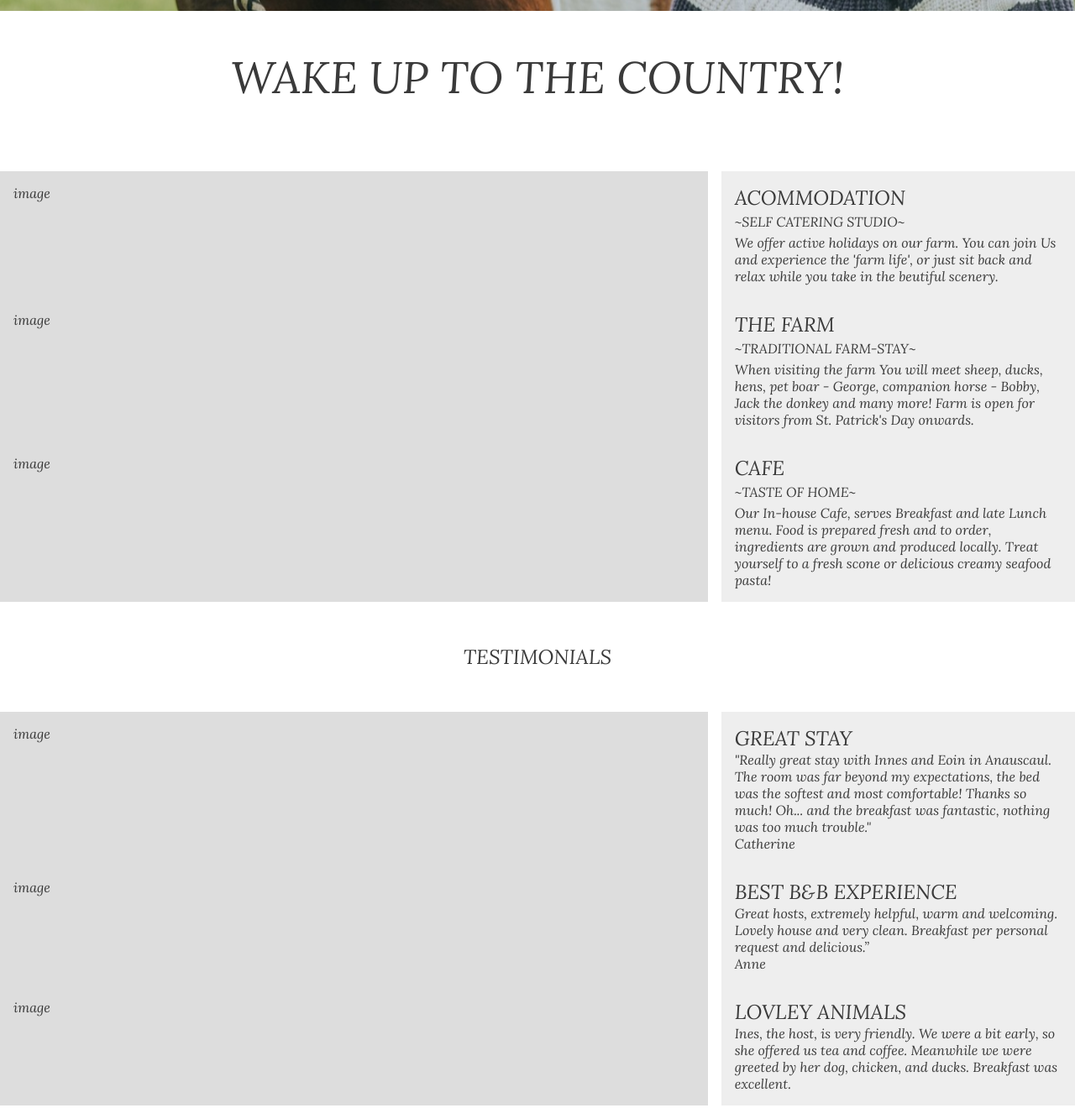
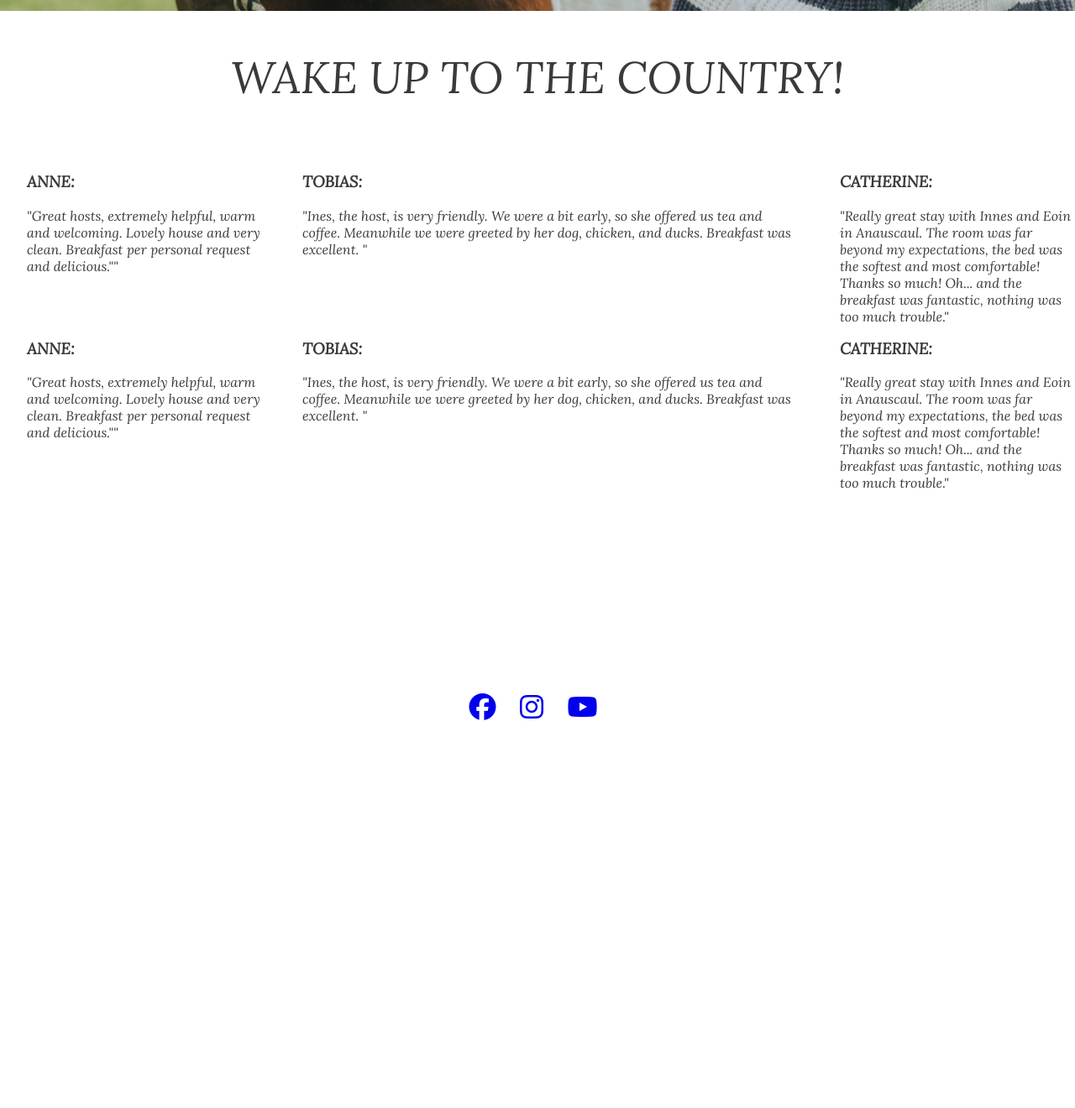
Before and after one commit to tetaPehta/Shadow-River-B-B, a plain HTML site: page index.html in a window 1280 px wide. Shown: the part 662-1982 px from the top of the page at 84% size. After the commit the page ends 1589 px from the top, so only its background shows below. Drawn offline with Linux system fonts and the light colour scheme.

Commit message:
Add style to landing page

```diff
--- a/assets/css/style.css
+++ b/assets/css/style.css
@@ -90,67 +90,45 @@
    animation-fill-mode: forwards;
    }
 
-   /* whoweare */
+   /* Grid */
+    .wrapper {
+      display: grid;
+      grid-template-columns: 1fr 2fr 1fr;
+      grid-gap: 1em;
+      grid-auto-rows:minmax(100px, auto);
+      padding-bottom: 10rem;
 
-  .wrapper {
-   display: grid;
-   grid-template-columns: 2fr 1fr;
-   grid-gap: 1em;
-   grid-auto-rows: minmax(100px, auto);
+    }
+    .nested {
+      display: grid;
+      grid-template-columns: 2;
+      padding: 1em;
+
+
+
+
+    }
+   .wrapper > div {
+      background-size: cover;
+      background-attachment: fixed;
+      padding-left: 2em;
+
+   }
+  .wrapper h3 {
+    padding-bottom: 1em;
   }
-  .wrapper > div {
 
-   background:#eee;
-   padding: 1em;
-
-}
-.wrapper >div:nth-child(odd) {
-    background: #ddd;
+   .nested img {
+   position: absolute;
+   display: block;
+   max-width: 100%;
+   height: auto;
 }
 
 
 
 
-   .title {
-      text-transform: uppercase;
-      padding: 3px 0 5px 0;
-   }
-   .test {
-      padding: 50px 0 50px 0;
-      text-align: center;
-   }
-
-   .wrapper1 {
-
-      display: grid;
-   grid-template-columns: 2fr 1fr;
-   grid-gap: 1em;
-   grid-auto-rows: minmax(100px, auto);
-
-   }
-
-
-   .wrapper1 > div {
-
-      background:#eee;
-      padding: 1em;
-
-   }
-   .wrapper1 >div:nth-child(odd) {
-       background: #ddd;
-   }
-
-
-
-
-
-
-
-
-
-
-
-
+ /* tryout */
 
 
   /* footer */
@@ -296,11 +274,11 @@
 
      .form-section {
       clear: left;
-      background: url("https://scontent-dub4-1.xx.fbcdn.net/v/t39.30808-6/281727693_1000470950467994_8542712903762107693_n.jpg?_nc_cat=101&ccb=1-7&_nc_sid=8bfeb9&_nc_ohc=d-f0mjRMuDYAX84ct2T&_nc_ht=scontent-dub4-1.xx&oh=00_AfCMTjb55b24P4ohqwvaq93nsHOzXm3WHMS1AxeMxmKuhA&oe=63C352F2") ;
+      background: url(../images/house\ for\ contact\ form.jpg) ;
       background-size: cover;
 
      background-position: center;
-     height: 900px;
+     height: 700px;
     }
        .signup-form {
      margin:150px 10% 0 0;
@@ -309,6 +287,7 @@
      max-width:400px;
      float: right;
      left: 10px;
+
     padding: 10px;
 
     }
--- a/index.html
+++ b/index.html
@@ -35,105 +35,49 @@
 
           <h2 id="wake">WAKE UP TO THE COUNTRY!</h2>
 
-    <section class="whoweare">
-        <div class="wrapper">
+    <section class="wrapper">
             <div >
-                image
+             <h3>ANNE:</h3>
+                 <p> "Great hosts, extremely helpful, warm and welcoming. Lovely house and very clean.
+                     Breakfast per personal request and delicious.""
+                    </p>
             </div>
             <div>
-                <h2>ACOMMODATION</h2>
-                <p class="title">~Self Catering studio~</p>
-                <p>We offer active holidays on our farm. You can join Us and experience the 'farm life',
-                  or just sit back and relax while you take in the beutiful scenery.
+                <h3>TOBIAS:</h3>
+                <p> "Ines, the host, is very friendly. We were a bit early, so she offered us tea and coffee.
+                     Meanwhile we were greeted by her dog, chicken, and ducks. Breakfast was excellent. "
                 </p>
             </div>
+
+            <div >
+                <h3>CATHERINE:</h3>
+                <p> "Really great stay with Innes and Eoin in Anauscaul. The room was far beyond my expectations,
+                    the bed was the softest and most comfortable! Thanks so much! Oh... and the breakfast was fantastic, nothing was too much trouble."
+                </p>
             </div>
-        <div class="wrapper">
-                <div >image
+           <div >
+              <h3>ANNE:</h3>
+             <p> "Great hosts, extremely helpful, warm and welcoming. Lovely house and very clean.
+                 Breakfast per personal request and delicious.""
+                </p>
              </div>
 
 
              <div>
-                <h2>THE FARM</h2>
-                <p class="title">~Traditional Farm-stay~</p>
-                <p>When visiting the farm You will meet sheep, ducks, hens, pet boar - George, companion horse - Bobby, Jack the donkey and many more!
-                 Farm is open for visitors from St. Patrick's Day onwards.</p>
+            <h3>TOBIAS:</h3>
+            <p> "Ines, the host, is very friendly. We were a bit early, so she offered us tea and coffee.
+                 Meanwhile we were greeted by her dog, chicken, and ducks. Breakfast was excellent. "
+            </p>
              </div>
-        </div>
-
-        <div class="wrapper">
-                <div >image
-                </div>
-
-
-               <div>
-                <h2>CAFE</h2>
-                <p class="title">~Taste of Home~</p>
-                <p>Our In-house Cafe, serves Breakfast and late Lunch menu. Food is prepared fresh and to order, ingredients are grown and produced locally.
-                  Treat yourself to a fresh scone or delicious creamy seafood pasta!
-                </p>
-
-               </div>
-        </div>
-
-
-
-    </section>
-     <section>
-        <h2 class="test">TESTIMONIALS</h2>
-     </section>
-    <section class="whoweare">
-        <div class="wrapper1">
-            <div > image
-            </div>
-            <div>
-                <h2>GREAT STAY</h2>
-                 <p>"Really great stay with Innes and Eoin in Anauscaul. The room was far beyond my expectations,
+        <div >
+            <h3>CATHERINE:</h3>
+            <p> "Really great stay with Innes and Eoin in Anauscaul. The room was far beyond my expectations,
                 the bed was the softest and most comfortable! Thanks so much! Oh... and the breakfast was fantastic, nothing was too much trouble."
             </p>
-                 <p>
-                   Catherine
-                 </p>
-             </div>
-            </div>
-            <div class="wrapper1">
-                <div >
-                    image
-              </div>
-
-               <div>
-                <h2>BEST B&B EXPERIENCE</h2>
-                <p>
-                   Great hosts, extremely helpful, warm and welcoming. Lovely house and very clean. Breakfast per personal request and delicious.”
-                </p>
-                <p>Anne</p>
-               </div>
-            </div>
-
-            <div class="wrapper1">
-                <div >image</div>
-
-             <div>
-                <h2>LOVLEY ANIMALS</h2>
-                <p >
-                    Ines, the host, is very friendly. We were a bit early, so she offered us tea and coffee.
-                     Meanwhile we were greeted by her dog, chicken, and ducks. Breakfast was excellent.
-                </p>
-             </div>
         </div>
 
 
 </section>
-
-
-
-
-
-
-
-
-
-
 
 
 
```
Also changed, not shown: assets/images/dingle.jpg (added), assets/images/hello.jpg (added), assets/images/house for contact form.jpg (added), assets/images/minardstock.jpg (added). Lines whose indentation alone changed are shown as unchanged.
